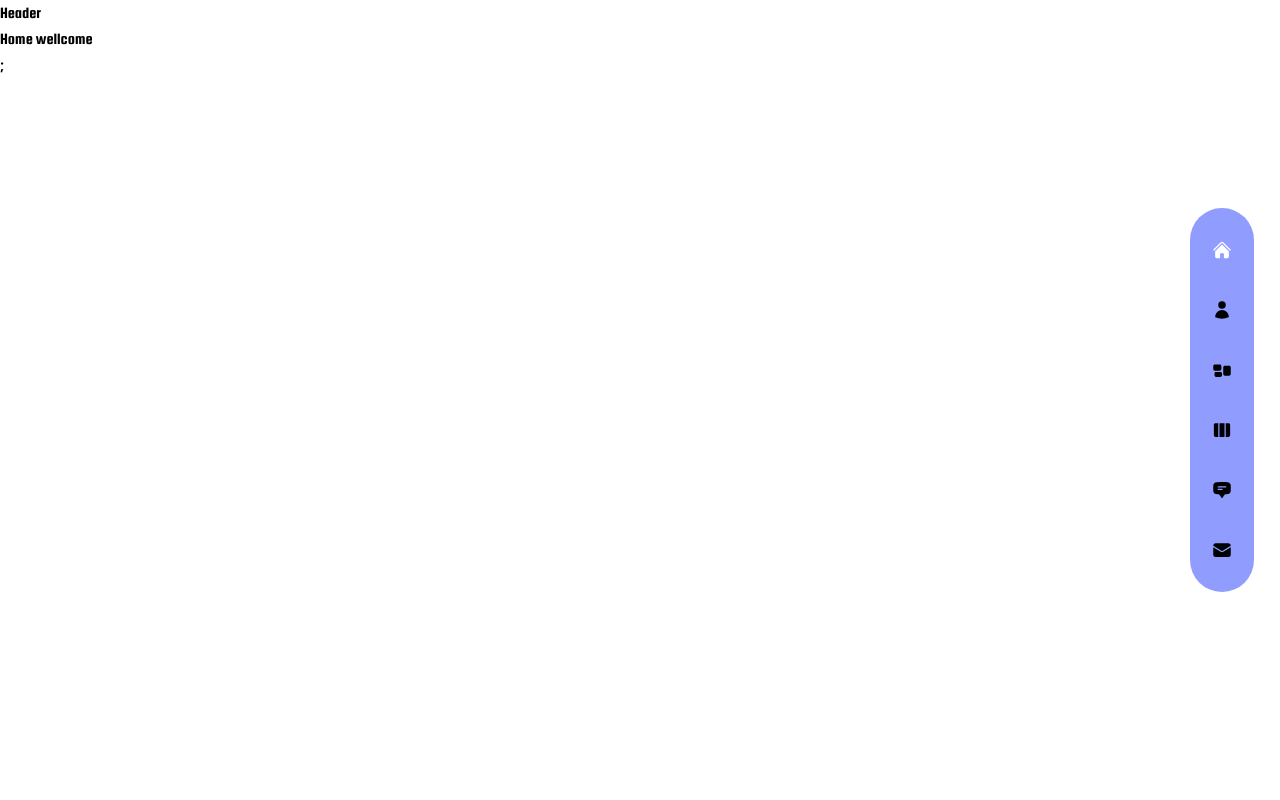
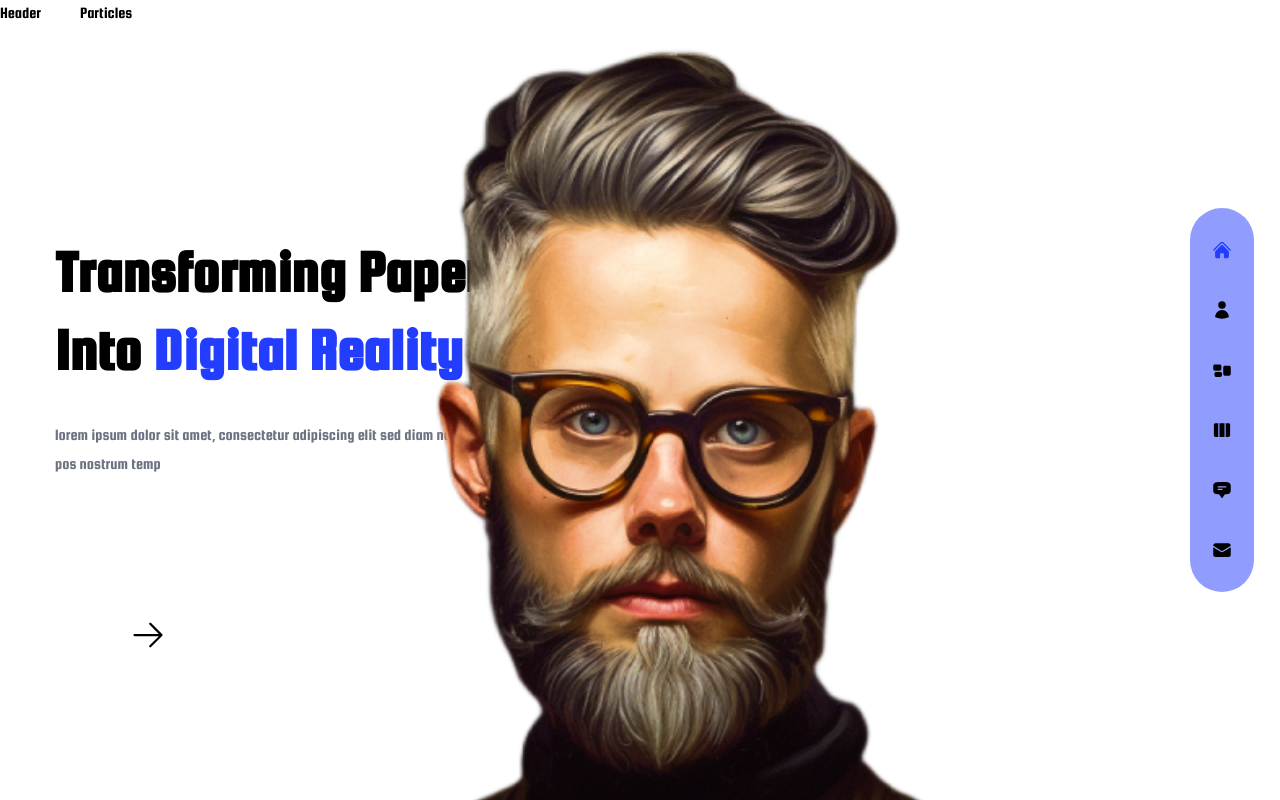
Before and after one commit to QuincyRefentse/DaqueData, a Next.js app: page / in a window 1280 px wide. Built offline with nearby package versions, Linux system fonts and the light colour scheme.

Commit message:
Set text color to #233dff for text-accent class

```diff
--- a/components/Avatar.js
+++ b/components/Avatar.js
@@ -1,5 +1,16 @@
+//next image
+
+import Image from "next/image";
+
+
 const Avatar = () => {
-  return <div>Avatar</div>;
+  return <div className="hidden xl:flex xl:max-w none" >
+    <Image
+    src={'/avatar.png'}
+    width={737}
+    height={678} alt=''
+    className="translate-z-0 w-full h-full"/>
+    </div>;
 };
 
 export default Avatar;
--- a/components/Header.js
+++ b/components/Header.js
@@ -1,5 +1,5 @@
 const Header = () => {
-  return <header>Header</header>;
+  return <header className="absolute z-30 w-full">Header</header>;
 };
 
 export default Header;
--- a/components/Nav.js
+++ b/components/Nav.js
@@ -48,9 +48,9 @@
 
         return (
 
-        <Link className={`${link.path === pathname && "text-accent"
+        <Link className={`${link.path === pathname && "text-accent1"
 
-         } relative flex items-center group hover:text-accent translation-all
+         } relative flex items-center group hover:text-accent1 translation-all
          duration-300 `}
          href={link.path}
          key={index}
@@ -58,10 +58,13 @@
           {/* tooltip */}
 
          <div className='absolute pr-14 right-0 hidden xl:group-hover:flex'>
-          <div className='bg-white relative flex text-primary items-center p-[6px]
-          rounded-[3px] border border-black border-[1px]'>
+          <div className='bg-white relative flex text-primary1 items-center p-[6px]
+          rounded-[3px] border border-black border-[1px] text-xl'>
             <div className='text-[12px] leading-none font-semibold capitalize'>{link.name}</div>
           </div>
+
+           {/* triangle */}
+           <div className=''></div>
         </div>
           {/* icon */}
           <div> {link.icon}</div>
--- a/components/ProjectsBtn.js
+++ b/components/ProjectsBtn.js
@@ -1,5 +1,33 @@
+//next image
+
+import Image from "next/image";
+
+//next link
+
+import Link from "next/link";
+
+//icons
+
+import { HiArrowRight } from "react-icons/hi2";
+
+
+
+
 const ProjectsBtn = () => {
-  return <div>Project Btn</div>;
+  return <div className="mx-auto xl:mx-0">
+     <Link href={'/work'} className="relative w-[185px] h-[185px] flex
+     justify-center items-center bg-circleStar bg-cover bg-center bg-no-repeat">
+      <Image
+      src={'/rounded-text.png'}
+      width={141}
+      height={148}
+      alt=''
+      className="animate-spin-slow w-full h-full max-w-[141px] max-h-[148px]"
+       />
+       <HiArrowRight className='absolute text-4xl group-hover:translate-x-2
+       transition-all duration-300' />
+     </Link>
+    </div>
 };
 
 export default ProjectsBtn;
--- a/components/Transition.js
+++ b/components/Transition.js
@@ -1,7 +1,50 @@
+//framer motion
+
+import { motion } from 'framer-motion'
+
+//variants
+
+const transitionVariants = {
+  initial: {
+    x: '100%',
+    width: '100%'
+  },
+  animate: {
+    x: '0%',
+    width: '0%',
+
+  },
+  exit : {
+    x:['0%', '100%'],
+    width:['0%', '100%'],
+
+  }
+}
+
+
 const Transition = () => {
   return (
     <>
-      <div>Transition</div>
+      <motion.div className='fixed top-0 bottom-0 right-full w-screen h-screen z-30
+      bg-[#233dff] ' variants={transitionVariants} initial='initial' animate="animate"
+      exit='exit' transition={{delay: 0.2 , duration: 0.6, ease :'easeInOut'}}>
+
+      </motion.div>
+
+      <motion.div className='fixed top-0 bottom-0 right-full w-screen h-screen z-20
+      bg-[#ffffff] ' variants={transitionVariants} initial='initial' animate="animate"
+      exit='exit' transition={{delay: 0.4 , duration: 0.6, ease :'easeInOut'}}>
+
+      </motion.div>
+
+
+      <motion.div className='fixed top-0 bottom-0 right-full w-screen h-screen z-10
+      bg-[#050a30] ' variants={transitionVariants} initial='initial' animate="animate"
+      exit='exit' transition={{delay: 0.6 , duration: 0.6, ease :'easeInOut'}}>
+
+      </motion.div>
+
+
     </>
   );
 };
--- a/pages/_app.js
+++ b/pages/_app.js
@@ -3,12 +3,30 @@
 //components
 
 import Layout from '../components/Layout';
+import Transition from '../components/Transition';
+
+//router
+
+import { useRouter } from 'next/router'
+
+//framer motion
+
+import { AnimatePresence , motion } from 'framer-motion';
+
+
 
 function MyApp({ Component, pageProps }) {
+
+  const router = useRouter();
   return (
 
   <Layout>
-  <Component {...pageProps} />;
+    <AnimatePresence mode='wait'>
+      <motion.div key={router.route} className='h-full'>
+        <Transition />
+      <Component {...pageProps} />;
+      </motion.div>
+    </AnimatePresence>
   </Layout>
 
   );
--- a/pages/index.js
+++ b/pages/index.js
@@ -1,5 +1,92 @@
+// next image
+
+import Image from "next/image";
+
+//components
+
+import ParticleContainer from "../components/ParticlesContainer";
+import ProjectsBtn from "../components/ProjectsBtn";
+import Avatar from "../components/Avatar";
+
+//framer motion
+
+import { motion } from "framer-motion";
+
+//varaints
+
+import { fadeIn } from "../variants";
+
+
 const Home = () => {
-  return <div>Home wellcome</div>;
+  return (
+    <div className="bg-primary/60 h-full">
+      {/*text*/}
+
+      <div className="w-full h-full bg-gradient-to-r from-primary/10 via-white/30
+      to-white/10">
+      {/* <div className="w-full h-full bg-transparent"> */}
+
+        <div className="text-center flex flex-col justify-center xl:pt-40
+        xl:text-left h-full container mx-auto">
+          {/*title*/}
+          <motion.h1
+
+          variants={fadeIn('down',0.2)}
+          initial='hidden'
+          animate='show'
+          exit='hidden'
+          className="h1">
+
+            Transforming Paper<br /> Into {''}
+          <span className="text-accent1"> Digital Reality</span>
+          </motion.h1>
+          {/*subtitle*/}
+          <motion.p
+
+          variants={fadeIn('down',0.3)}
+          initial='hidden'
+          animate='show'
+          exit='hidden'
+          className="max-w-sm xl:max-w-xl mx-auto xl:mx-0 mb-10 xl:mb-16 text-gray-500">
+
+            lorem ipsum dolor sit amet, consectetur adipiscing elit sed diam
+            nonumy euismod sem velit es pos  nostrum temp
+          </motion.p>
+
+          {/* btn */}
+          <div className="flex justify-center xl:hidden relative">
+            <ProjectsBtn/>
+          </div>
+
+          <motion.div
+          variants={fadeIn('down',0.4)}
+          initial='hidden'
+          animate='show'
+          exit='hidden'
+          className="hidden xl:flex"
+          >
+
+            <ProjectsBtn/>
+          </motion.div>
+        </div>
+      </div>
+      {/*image*/}
+      <div className="w-[1200px] h-full absolute right-0 bottom-0 ">
+        {/*bg img*/}
+        <div className="bg-none xl:bg explosion xl:bg-cover xl:bg-right
+        xl:bg-no-repeat w-full h-full absolute mix-blend-color-dodge translate-z-0">
+          image
+        </div>
+        {/* particle */}
+        <div>Particles</div>
+        {/* avatar img */}
+        <div>
+          <Avatar />
+        </div>
+      </div>
+    </div>
+
+  );
 };
 
 export default Home;
--- a/tailwind.config.js
+++ b/tailwind.config.js
@@ -22,7 +22,7 @@
     },
     extend: {
       backdropBlur: {
-        xs: '2px',
+        xs: '0px',
       },
       colors: {
         'backdrop-blue': '#233dff',
@@ -31,14 +31,17 @@
         'backdrop-blue': '#233dff',
       },
       colors: {
-        primary: '#131424',
-        //primary: "#ffffff",
+        primary1: '#131424',
+        primary: "#ffffff",
         secondary: '#393A47',
-        accent: '#ffffff',
+        //accent: '#ffffff',
+        accent: '#131424',
+        accent1: '#233dff',
         //accent: '#233ce1'
       },
       backgroundImage: {
         explosion: 'url("/bg-explosion.png")',
+        explosion1: 'url("/bg-explosion-blue.png")',
         circles: 'url("/bg-circles.png")',
         circleStar: 'url("/circle-star.svg")',
         site: 'url("/site-bg.svg")',
```
Also changed, not shown: public/bg-explosion-blue.png (added), public/rounded-texted-edit.png (added).
